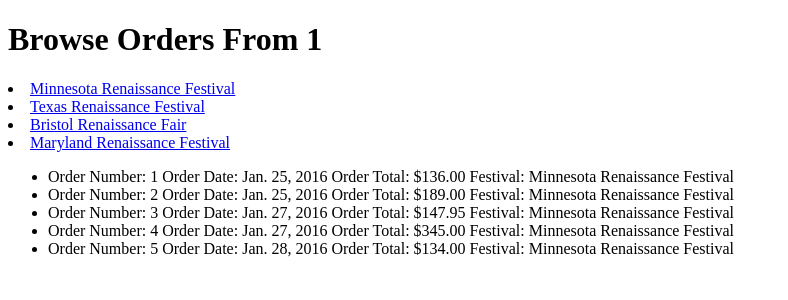
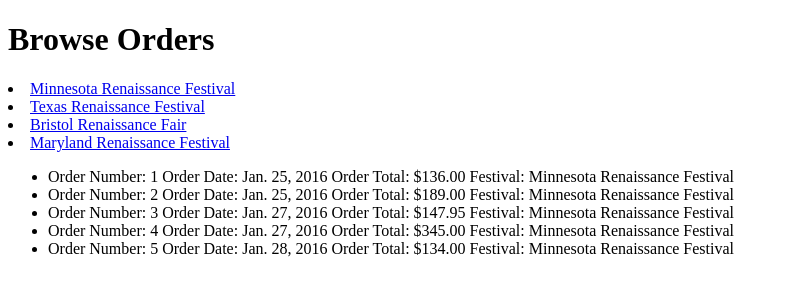
Before and after one commit to kyledhebert/RenPy, a Django app: a page that uses products/templates/products/orders.html in a window 1280 px wide. Shown: the part 170-470 px from the top of the page, without its empty margins (0-788 px from the left). Run offline with Django 3.2, Linux system fonts and the light colour scheme; data comes from the database, SQL or seed files in the repository.

Commit message:
removed the festival number

```diff
--- a/products/templates/products/orders.html
+++ b/products/templates/products/orders.html
@@ -1,13 +1,7 @@
 {% extends 'products/base.html' %}
 {% block title %}Festival Sales - {{ block.super }}{% endblock %}
 {% block content %}
-	<h1>
-
-		Browse Orders{% if festival %} From {{ festival }}{% endif %}
-
-
-	</h1>
-
+	<h1>Browse Orders</h1>
 	<!-- display the festival locations as links -->
 	<nav>
 		{% for festival in festival_list %}
```
